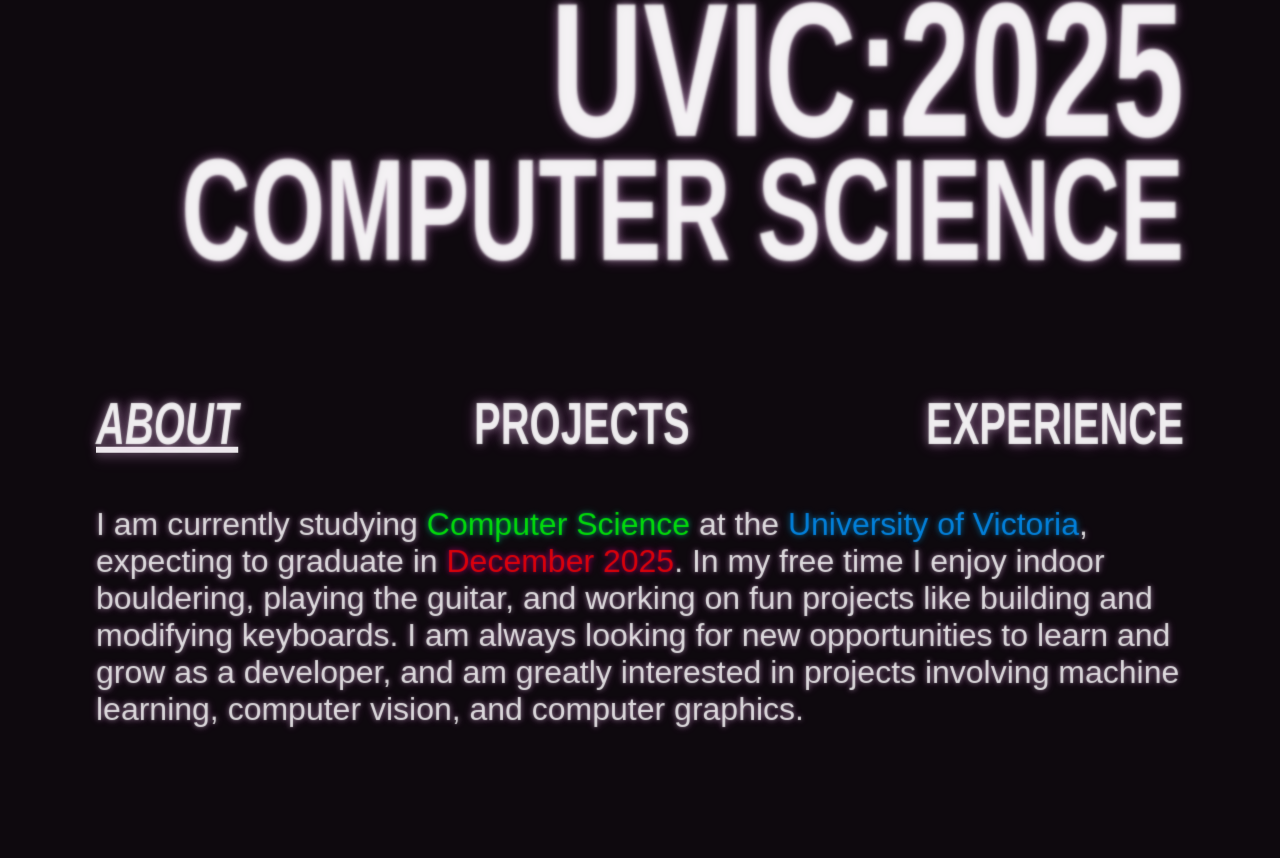
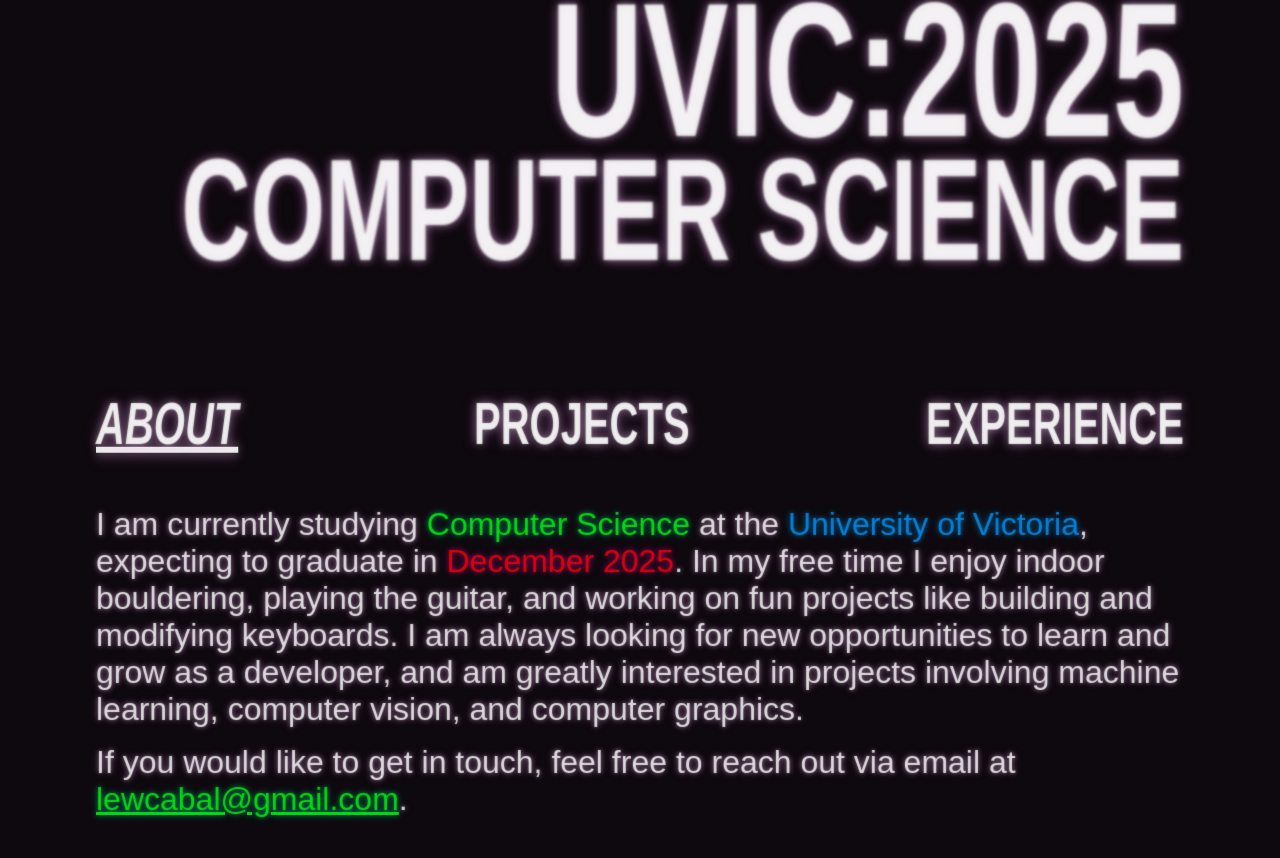
Before and after one commit to lewcab/lewcab.github.io, a React (Vite) app: page / in a window 1280 px wide. Shown: the part 448-1306 px from the top of the page. Before the commit the page ends 1264 px from the top, so only its background shows below. Built offline with nearby package versions, Linux system fonts and the light colour scheme.

Commit message:
added contact

```diff
--- a/src/components/content/About.css
+++ b/src/components/content/About.css
@@ -1,7 +1,7 @@
 .about {
   font-family: "Arial", sans-serif;
   margin: 0;
-  padding: 0;
+  padding: 0 0 1rem 0;
   font-size: 2rem;
 }
 
--- a/src/components/content/About.jsx
+++ b/src/components/content/About.jsx
@@ -4,11 +4,16 @@ import './About.css';
 const About = () => {
 
   return (
-    <p className="about">
-      I am currently studying <span className="glow-green">Computer Science</span> at the <span className="glow-blue">University of Victoria</span>, expecting to graduate in <span className="glow-red">December 2025</span>.
-      In my free time I enjoy indoor bouldering, playing the guitar, and working on fun projects like building and modifying keyboards.
-      I am always looking for new opportunities to learn and grow as a developer, and am greatly interested in projects involving machine learning, computer vision, and computer graphics.
-    </p>
+    <>
+      <p className="about">
+        I am currently studying <span className="glow-green">Computer Science</span> at the <span className="glow-blue">University of Victoria</span>, expecting to graduate in <span className="glow-red">December 2025</span>.
+        In my free time I enjoy indoor bouldering, playing the guitar, and working on fun projects like building and modifying keyboards.
+        I am always looking for new opportunities to learn and grow as a developer, and am greatly interested in projects involving machine learning, computer vision, and computer graphics.
+      </p>
+      <p className="about">
+        If you would like to get in touch, feel free to reach out via email at <a href="mailto:lewcabal@gmail.com?" target="_blank" rel="noopener noreferrer" className="glow-green">lewcabal@gmail.com</a>.
+      </p>
+    </>
   );
 };
 
```
